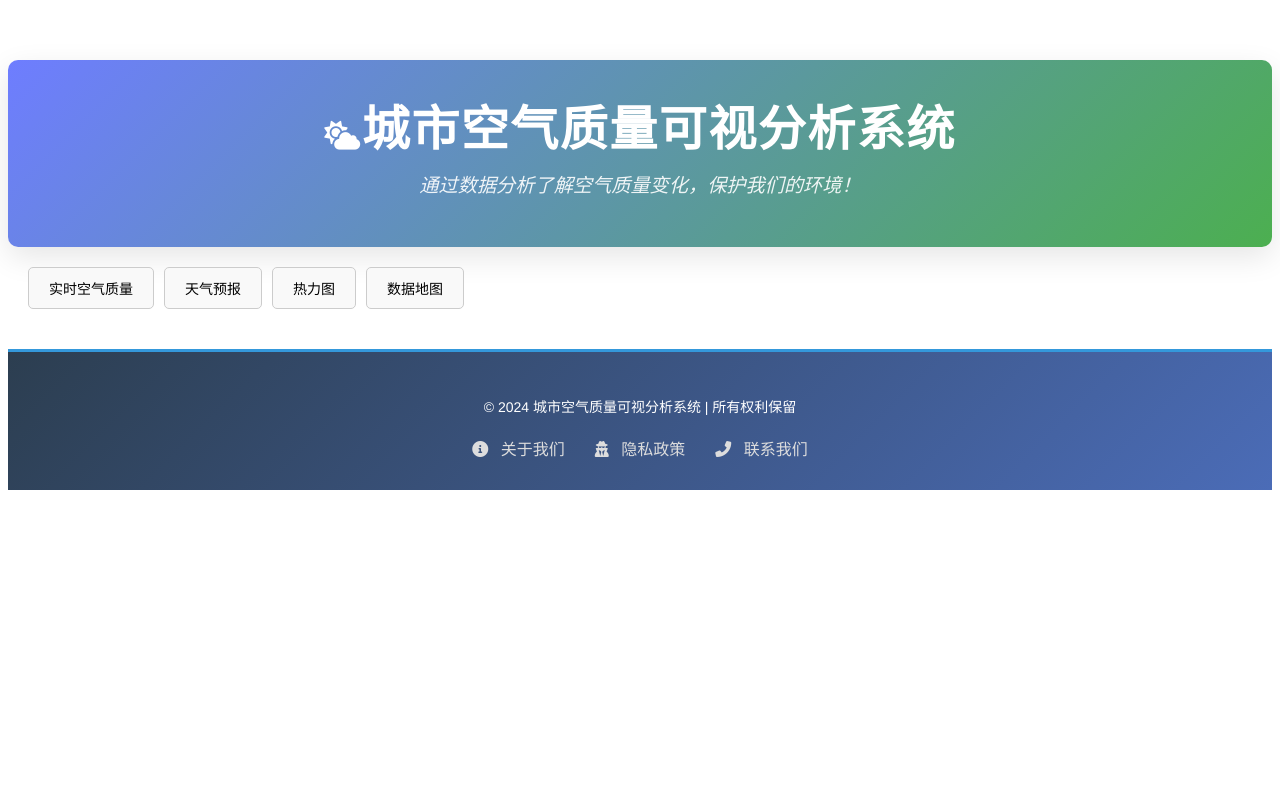
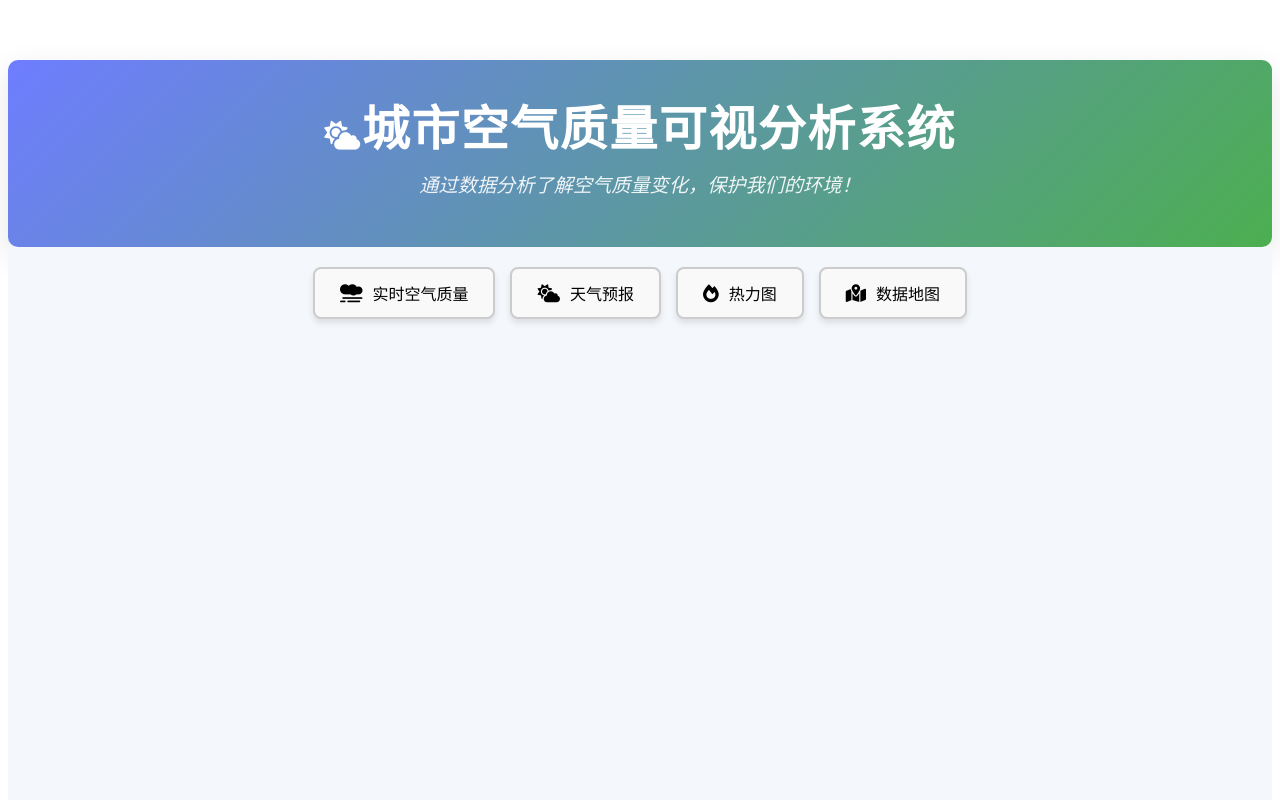
Before and after one commit to 1442194065/air, a Vue app: page / in a window 1280 px wide. Shown: the top 800 px of the page. Built offline with nearby package versions, Linux system fonts and the light colour scheme.

Commit message:
优化 HOMEPAGE

```diff
--- a/src/views/HomePage.vue
+++ b/src/views/HomePage.vue
@@ -6,16 +6,25 @@
                     :key="component.name"
                     :class="{ active: activeComponents.includes(component.name) }"
                     @click="toggleComponent(component.name)">
+                <i :class="component.icon" class="btn-icon"></i>
                 {{ component.label }}
             </button>
         </div>
 
         <!-- 动态显示子组件 -->
         <div class="components-container">
-            <RealTimeAirQuality v-if="activeComponents.includes('RealTimeAirQuality')" :city="city" @city-change="updateCity" />
-            <ForeCast v-if="activeComponents.includes('ForeCast')" :city="city" />
-            <HeatMap v-if="activeComponents.includes('HeatMap')" :city="city" />
-            <DataMap v-if="activeComponents.includes('DataMap')" :city="city" />
+            <transition name="fade">
+                <RealTimeAirQuality v-if="activeComponents.includes('RealTimeAirQuality')" :city="city" @city-change="updateCity" />
+            </transition>
+            <transition name="fade">
+                <ForeCast v-if="activeComponents.includes('ForeCast')" :city="city" />
+            </transition>
+            <transition name="fade">
+                <HeatMap v-if="activeComponents.includes('HeatMap')" :city="city" />
+            </transition>
+            <transition name="fade">
+                <DataMap v-if="activeComponents.includes('DataMap')" :city="city" />
+            </transition>
         </div>
     </div>
 </template>
@@ -26,12 +35,13 @@
     import ForeCast from '../components/ForeCast.vue'
     import HeatMap from '../components/HeatMap.vue'
     import DataMap from '../components/DataMap.vue'
-    // 定义组件的元信息
+
+    // 定义组件的元信息和图标
     const components = ref([
-        { name: 'RealTimeAirQuality', label: '实时空气质量' },
-        { name: 'ForeCast', label: '天气预报' },
-        { name: 'HeatMap', label: '热力图' },
-        { name: 'DataMap', label: '数据地图'}
+        { name: 'RealTimeAirQuality', label: '实时空气质量', icon: 'fas fa-smog' },
+        { name: 'ForeCast', label: '天气预报', icon: 'fas fa-cloud-sun' },
+        { name: 'HeatMap', label: '热力图', icon: 'fas fa-fire' },
+        { name: 'DataMap', label: '数据地图', icon: 'fas fa-map-marked-alt' }
     ])
 
     // 激活的组件数组
@@ -43,10 +53,8 @@
     // 切换组件激活状态
     const toggleComponent = (componentName) => {
         if (activeComponents.value.includes(componentName)) {
-            // 如果组件已激活，则移除
             activeComponents.value = activeComponents.value.filter(name => name !== componentName)
         } else {
-            // 如果组件未激活，则添加
             activeComponents.value.push(componentName)
         }
     }
@@ -60,40 +68,67 @@
 <style scoped>
     .home {
         padding: 20px;
+        background-color: #f4f7fc;
+        min-height: 100vh;
     }
 
+    /* 按钮选择器样式 */
     .component-selector {
         margin-bottom: 20px;
         display: flex;
-        gap: 10px;
-        flex-wrap: wrap; /* 使按钮在屏幕空间不足时换行 */
+        flex-wrap: wrap;
+        gap: 15px;
+        justify-content: center;
     }
 
     button {
-        padding: 10px 20px;
-        font-size: 14px;
+        padding: 12px 25px;
+        font-size: 16px;
         cursor: pointer;
-        border: 1px solid #ccc;
-        border-radius: 5px;
+        border: 2px solid #ccc;
+        border-radius: 8px;
         background-color: #f9f9f9;
-        transition: background-color 0.3s, color 0.3s;
+        transition: background-color 0.3s, color 0.3s, transform 0.2s ease;
+        display: flex;
+        align-items: center;
+        gap: 10px;
+        box-shadow: 0 4px 6px rgba(0, 0, 0, 0.1);
     }
 
         button.active {
-            background-color: #007BFF;
+            background-color: #007bff;
             color: white;
             border-color: #0056b3;
+            transform: translateY(-2px);
         }
 
+        button:hover {
+            background-color: #e6f0ff;
+            color: #007bff;
+        }
+
+        button:focus {
+            outline: none;
+        }
+
+    .btn-icon {
+        font-size: 18px;
+    }
+
+    /* 动态组件容器 */
     .components-container {
-        display: flex;
-        flex-wrap: wrap; /* 如果组件过多，可以换行 */
+        display: grid;
+        grid-template-columns: repeat(auto-fill, minmax(300px, 1fr));
         gap: 20px;
         margin-top: 20px;
     }
 
-        .components-container > * {
-            flex: 1 1 calc(33% - 20px); /* 每个组件占页面三分之一宽度，减去间隔 */
-            min-width: 300px; /* 设置组件最小宽度 */
-        }
+    /* 组件的过渡动画 */
+    .fade-enter-active, .fade-leave-active {
+        transition: opacity 0.5s;
+    }
+
+    .fade-enter, .fade-leave-to /* .fade-leave-active in <2.1.8 */ {
+        opacity: 0;
+    }
 </style>
```
